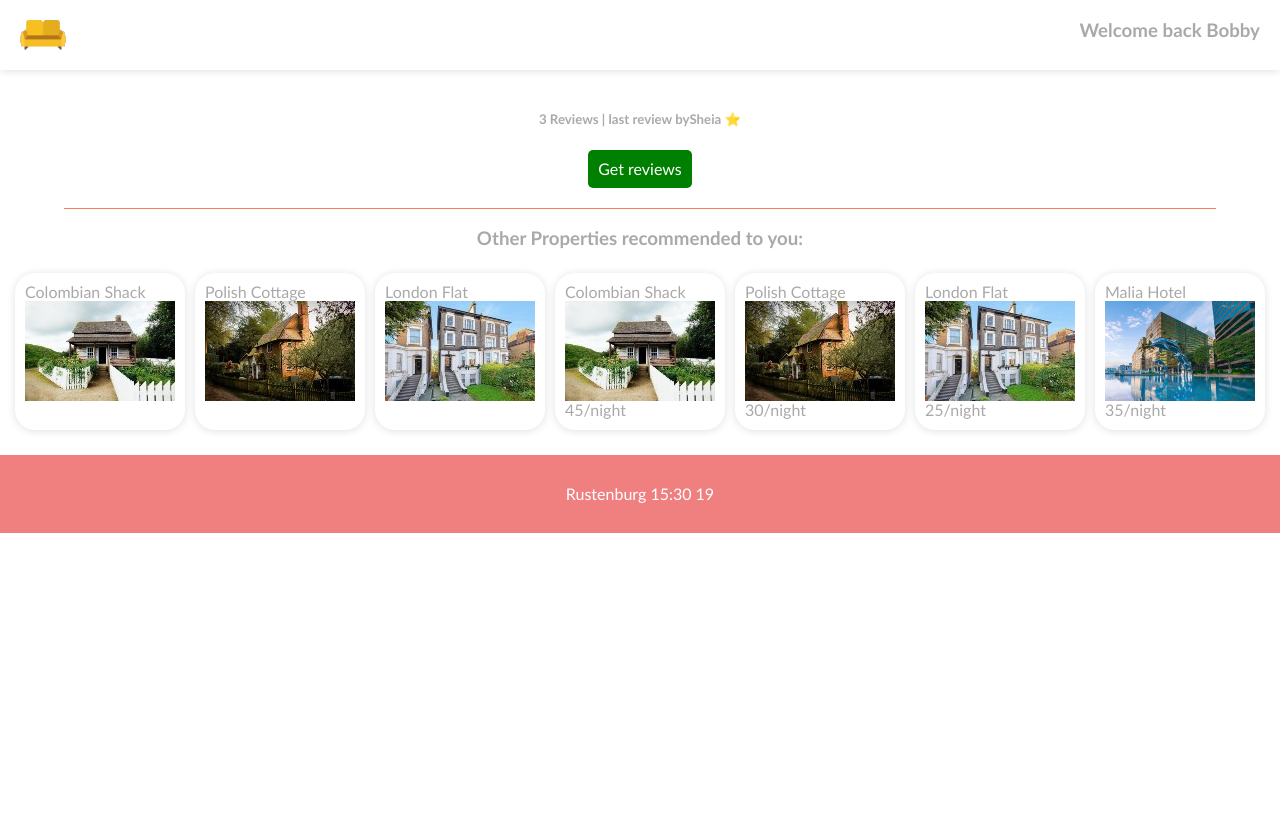
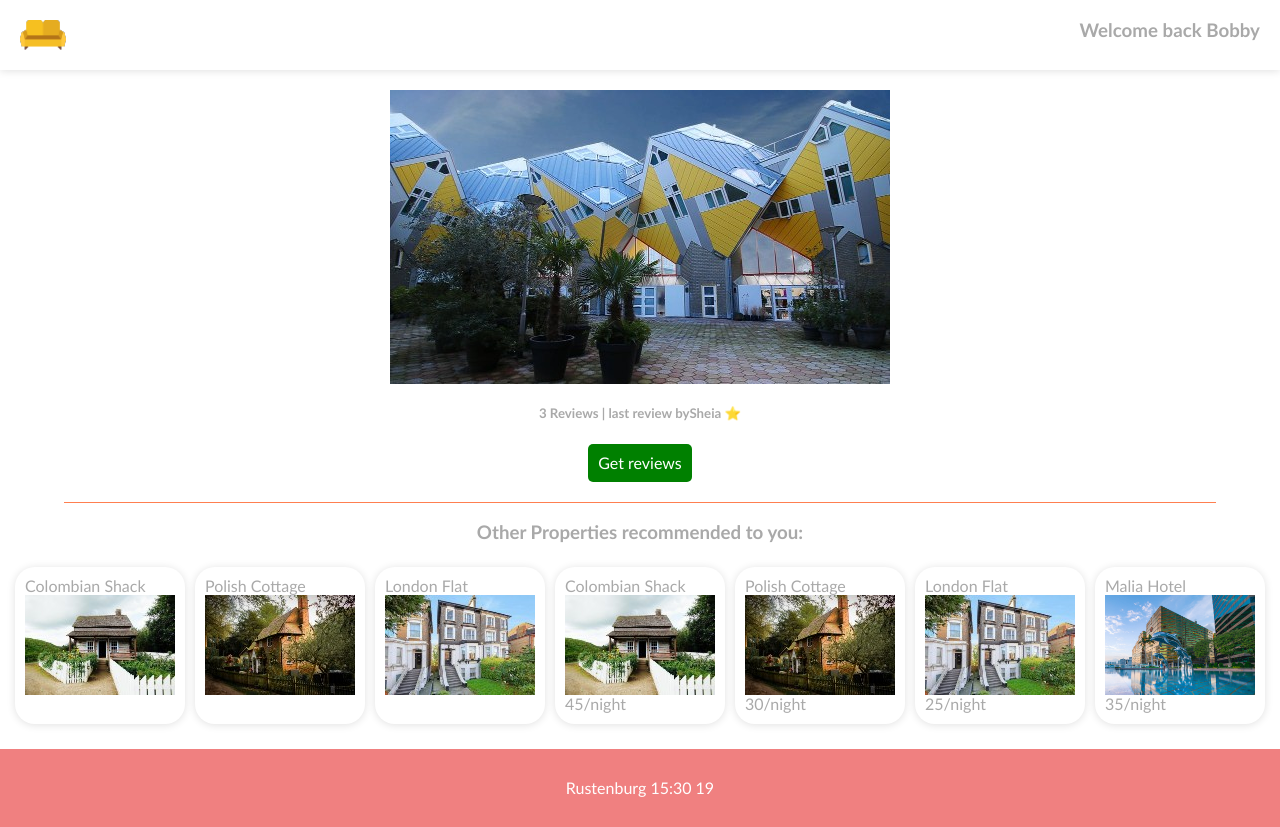
Before and after one commit to Tumelo-Mogono-SE/TUMMOG375_BCL2401_GroupE_Tumelo-Mogono_DJS09, a website built with webpack: page index.html in a window 1280 px wide. Before the commit the page ends 800 px from the top, so only its background shows below. Built offline with nearby package versions, Linux system fonts and the light colour scheme.

Commit message:
updated my html file

```diff
--- a/index.html
+++ b/index.html
@@ -11,6 +11,7 @@
             </h3>
        </div>
        <div class="container">
+        <div class="main-image"></div>
          <h5 id="reviews"></h5>
          <button>Get reviews</button>
          <div class="reviews"></div>
```
